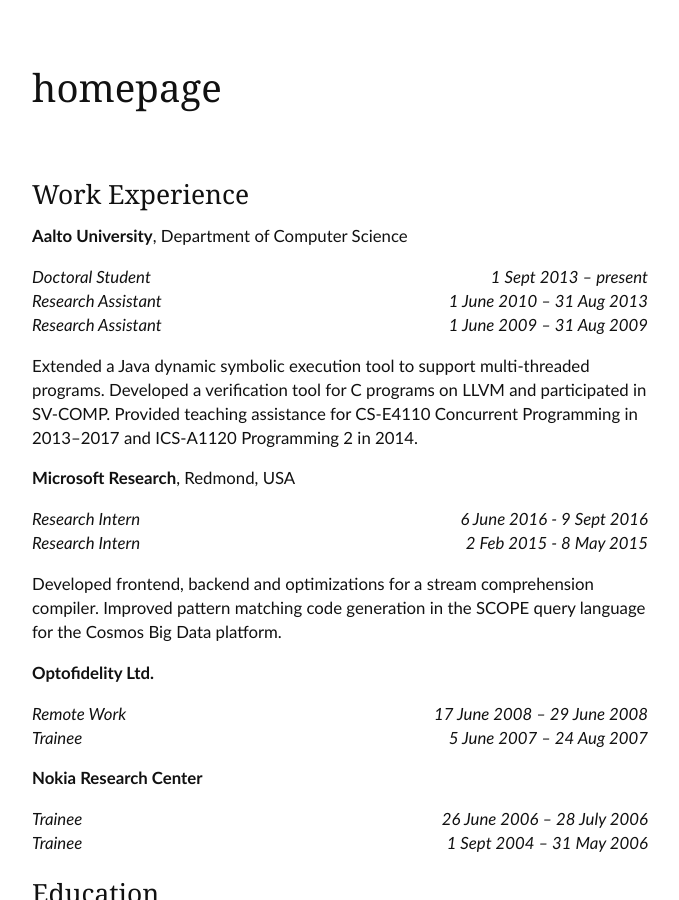
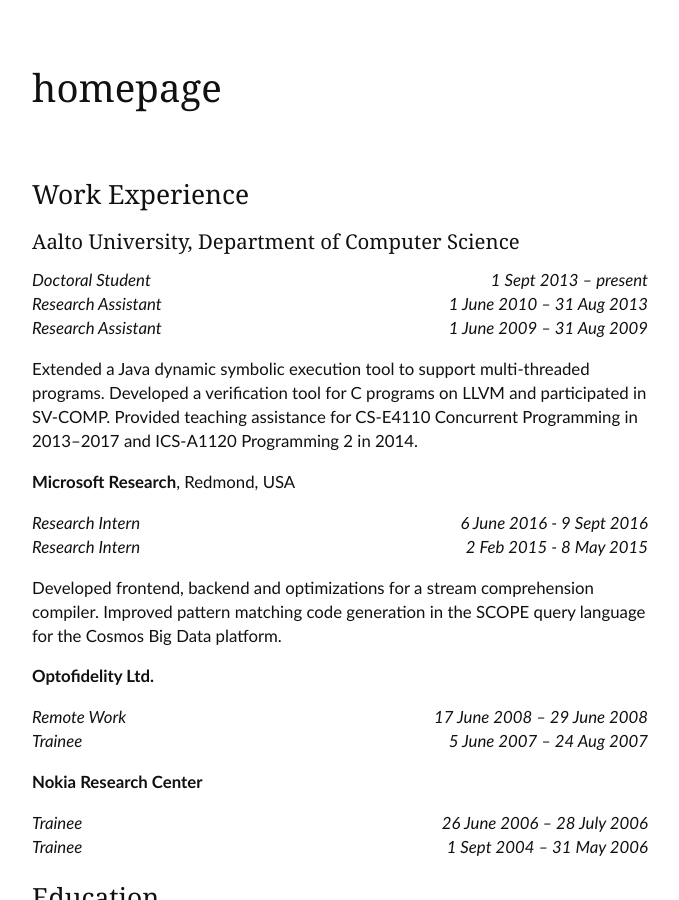
Before and after one commit to OlliSaarikivi/homepage, a Jekyll site: the page built from cv.md, in a window 1280 px wide and 900 px high. Shown: the whole window, without its empty margins (128-807 px from the left). Built offline with Jekyll 4.4.1, drawn with Linux system fonts in a browser that asks for light colours; our own code applies the rules of GitHub Pages for plain Markdown files; the repository's description, which GitHub fills in, is left out.

Commit message:
Update cv.md

```diff
--- a/cv.md
+++ b/cv.md
@@ -4,7 +4,7 @@
 
 ## Work Experience
 
-**Aalto University**, Department of Computer Science
+### Aalto University, Department of Computer Science
 
 *Doctoral Student* <span style="float:right;">*1 Sept 2013 – present*</span>
 *Research Assistant* <span style="float:right;">*1 June 2010 – 31 Aug 2013*</span>
```
